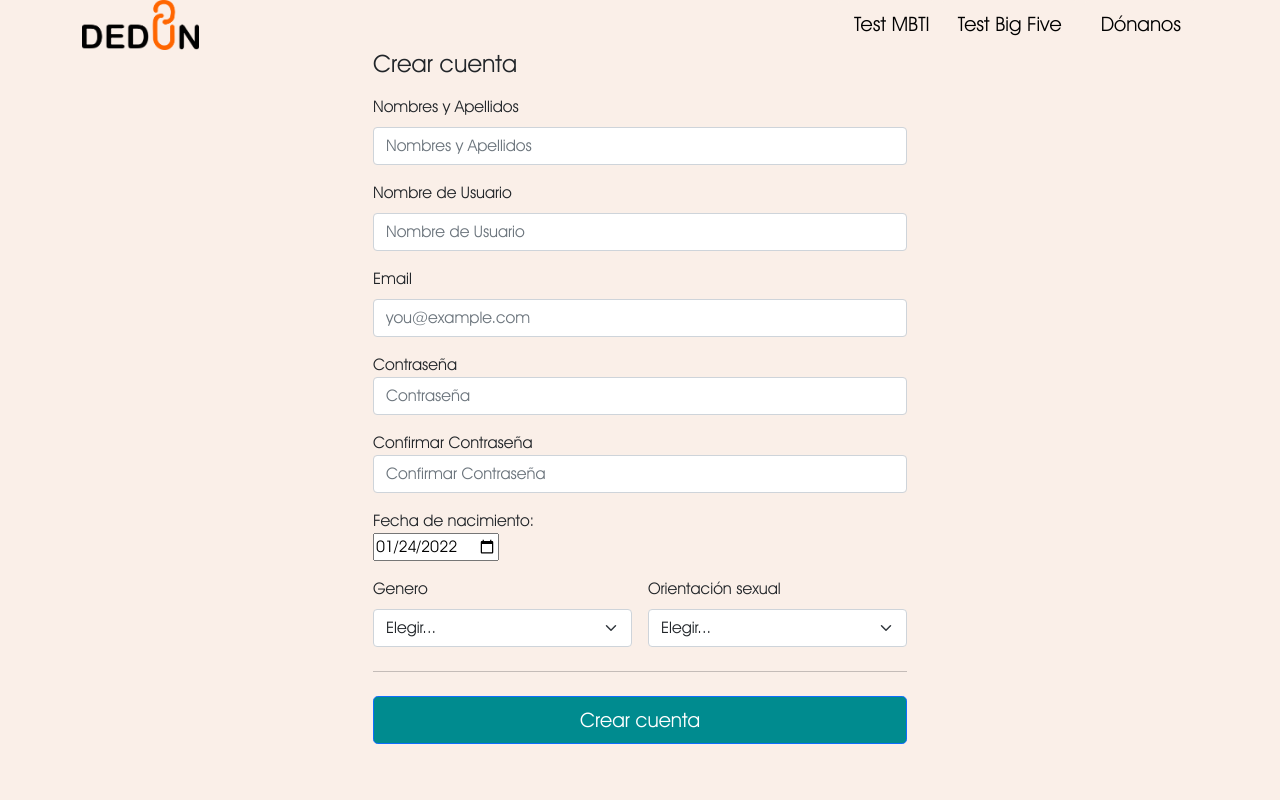
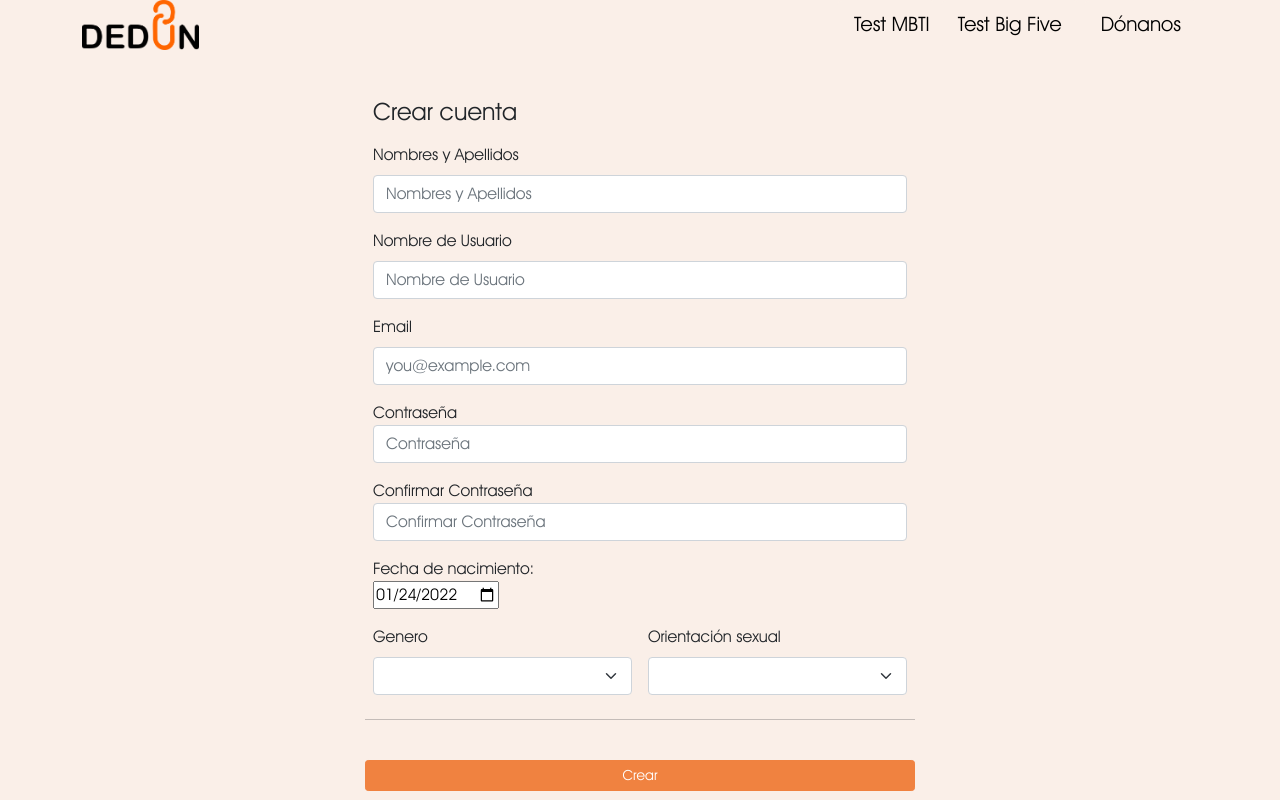
Before and after one commit to AlejandroUN/Ded-n, a Vue app in the folder frontend/: page /crearCuenta in a window 1280 px wide. Shown: the top 800 px of the page. Built offline with nearby package versions, Linux system fonts and the light colour scheme.

Commit message:
arreglar crear cuenta

```diff
--- a/frontend/src/views/crearCuenta.vue
+++ b/frontend/src/views/crearCuenta.vue
@@ -51,42 +51,41 @@
 
       <div class="row g-5 contenedor">
         <div class="col-md-7 col-lg-6 offset-md-3">
+          <br />
+          <br />
           <h4 class="mb-3">Crear cuenta</h4>
-          <form class="needs-validation" novalidate="">
+
             <div class="row g-3">
               <div class="col-sm-12">
-                <label for="firstName" class="form-label"
-                  >Nombres y Apellidos</label
-                >
+                <label class="form-label">Nombres y Apellidos</label>
                 <input
                   type="text"
                   class="form-control"
+                  name="nombres"
                   v-model="nombres"
                   maxlength="50"
-                  id="firstName"
                   placeholder="Nombres y Apellidos"
                 />
               </div>
 
               <div class="col-12">
-                <label for="username" class="form-label"
-                  >Nombre de Usuario
-                </label>
+                <label class="form-label">Nombre de Usuario </label>
                 <input
                   type="text"
                   class="form-control"
+                  name="new_user"
                   v-model="new_user"
                   placeholder="Nombre de Usuario"
                 />
               </div>
 
               <div class="col-12">
-                <label for="email" class="form-label">Email </label>
+                <label class="form-label">Email </label>
                 <input
                   type="email"
                   class="form-control"
+                  name="email"
                   v-model="email"
-                  id="email"
                   placeholder="you@example.com"
                 />
               </div>
@@ -96,26 +95,27 @@
                   >Contrase&ntilde;a</label
                 >
                 <input
-                  id="password"
                   class="form-control col-12 col-sm-10 col-md-7"
                   type="password"
+                  name="password"
+                  v-model="password"
                   placeholder="Contraseña"
-                  v-model="password"
-                  v-on:keypress="isImprimible(event)"
                   minlength="8"
                   maxlength="20"
-                  required
+                  v-on:keypress="isImprimible(event)"
                 />
               </div>
 
+
+
               <div class="form-group col-12">
-                <label class="custom-label col-md-6 display" for="cPassword"
-                  >Confirmar Contrase&ntilde;a</label
-                >
+                <label class="custom-label col-md-6 display">
+                  Confirmar Contrase&ntilde;a
+                  </label>
                 <input
-                  id="cPassword"
                   class="form-control col-12 col-sm-10 col-md-7"
                   type="password"
+                  name="cpassword"
                   placeholder="Confirmar Contraseña"
                   v-model="cPassword"
                   v-on:keypress="isImprimible(event)"
@@ -127,6 +127,7 @@
                 />
               </div>
 
+
               <div>
                 <form>
                   <div><label>Fecha de nacimiento:</label></div>
@@ -136,13 +137,8 @@
 
               <div class="col-md-6">
                 <label class="form-label">Genero</label>
-                <select
-                  class="form-select"
-                  id="country"
-                  required=""
-                  v-model="gender"
-                >
-                  <option value="">Elegir...</option>
+                <select class="form-select" v-model="gender">
+
                   <option>Hombre</option>
                   <option>Mujer</option>
                   <option>Otro</option>
@@ -162,9 +158,9 @@
               </div>
 
               <div class="col-md-6">
-                <label for="state" class="form-label">Orientación sexual</label>
+                <label class="form-label">Orientación sexual</label>
                 <select class="form-select" v-model="orientacion">
-                  <option value="">Elegir...</option>
+
                   <option>Heterosexual</option>
                   <option>Homosexual</option>
                   <option>Bisexual</option>
@@ -181,18 +177,18 @@
                   />
                 </div>
               </div>
+              <hr class="my-4" />
+
+              <button
+                class="mb-2 btn btn-sm rounded-4 btn-primary floatr right color"
+                type="submit"
+                v-on:click="checked"
+              >
+              Crear
+              </button>
+
             </div>
 
-            <hr class="my-4" />
-
-            <button
-              v-on:click="checked"
-              class="boton_grande w-100 btn btn-primary btn-lg"
-              type="submit"
-            >
-              Crear cuenta
-            </button>
-          </form>
         </div>
       </div>
     </main>
@@ -245,12 +241,6 @@ export default {
           title: "Error",
           text: "El correo indicado no es gmail",
         });
-      } else if (this.password !== this.cPassword) {
-        Swal.fire({
-          icon: "error",
-          title: "Error",
-          text: "Las contraseñas no coinciden",
-        });
       } else if (this.password.length < 8) {
         alert("La contraseña debe tener más de 8 caracteres");
 
@@ -259,7 +249,17 @@ export default {
           title: "Error",
           text: "La contraseña debe tener más de 8 caracteres",
         });
-      } else if (dateMax < dateBorn) {
+      }
+
+      else if (this.password !== this.cPassword) {
+        Swal.fire({
+          icon: "error",
+          title: "Error",
+          text: "Las contraseñas no coinciden",
+        });
+      }
+
+      else if (dateMax < dateBorn) {
         Swal.fire({
           icon: "error",
           title: "Error",
@@ -279,11 +279,14 @@ export default {
             newgender: this.nuevoGenero,
             neworientation: this.nuevaOrientacion,
           }); // eslint-disable-line no-mixed-spaces-and-tabs
-          this.$router.push({ path: "/entrarPerfil" });
+          //this.$router.push({ path: "/entrarPerfil" });
+          this.$router.push({ name: 'entrarPerfil' })
           Swal.fire({
             icon: "success",
             title: "Creado",
             text: "El usuario ha sido registrado correctamente",
+            showCloseButton: true,
+            showCancelButton: true,
           });
         } catch (error) {
           this.error = error.response.data.error;
@@ -324,7 +327,7 @@ export default {
 </script>
 
 <style scoped>
-.boton_grande:hover {
+.botoncito:hover {
   background-color: #008b8f !important;
   border-color: #008b8f !important;
 }
@@ -333,8 +336,9 @@ export default {
   font-family: AvGard;
 }
 
-.boton_grande {
-  background-color: #008b8f;
+.botoncito {
+  background-color: #f08240;
+  border-color: aliceblue;
 }
 
 @font-face {
```
Also changed, not shown: 1 other file (tests, documents, lock files or other folders).
